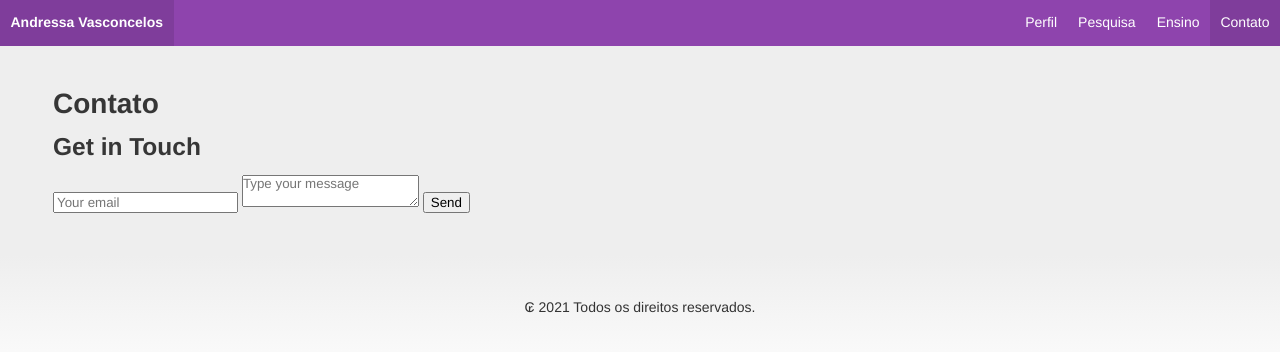
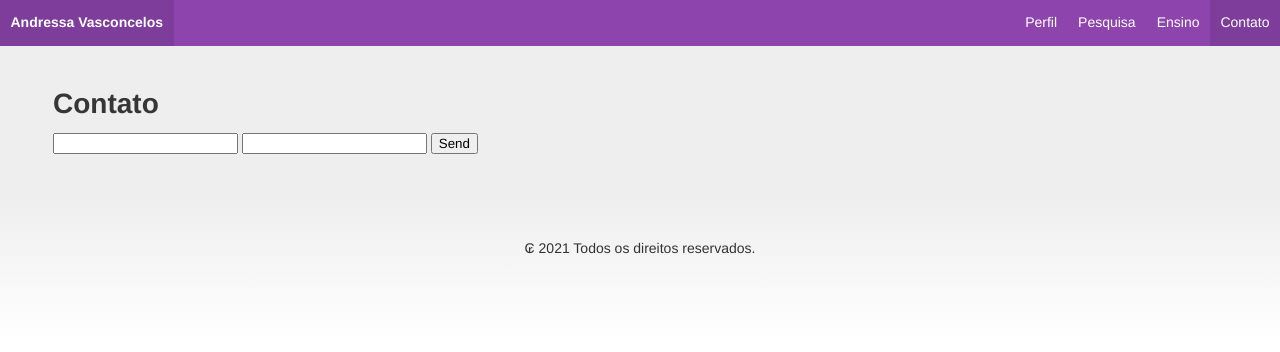
Before and after one commit to andressamielke/andressamielke.github.io, a Jekyll site: the page built from contato.md, in a window 1280 px wide. Shown: the top 352 px of the page. Built offline with Jekyll 4.4.1, drawn with Linux system fonts in a browser that asks for light colours; some web fonts are replaced.

Commit message:
Update contato.md

```diff
--- a/contato.md
+++ b/contato.md
@@ -6,14 +6,10 @@ layout: default
 ---
 
 # Contato
-<div id="contact">
-        <h2>Get in Touch</h2>
-        <div id="contact-form">
-                <form action="https://formspree.io/mpzyqdng" method="POST">
-                <input type="hidden" name="_subject" value="Contact request from personal website" />
-                <input type="email" name="_replyto" placeholder="Your email" required>
-                <textarea name="message" placeholder="Type your message" required></textarea>
-                <button type="submit">Send</button>
-            </form>
-        </div>
-    </div>
+
+
+<form action="https://formspree.io/f/mqkgrklg" method="POST">
+  <input type="text" name="name">
+  <input type="email" name="_replyto">
+  <input type="submit" value="Send">
+</form>
```
